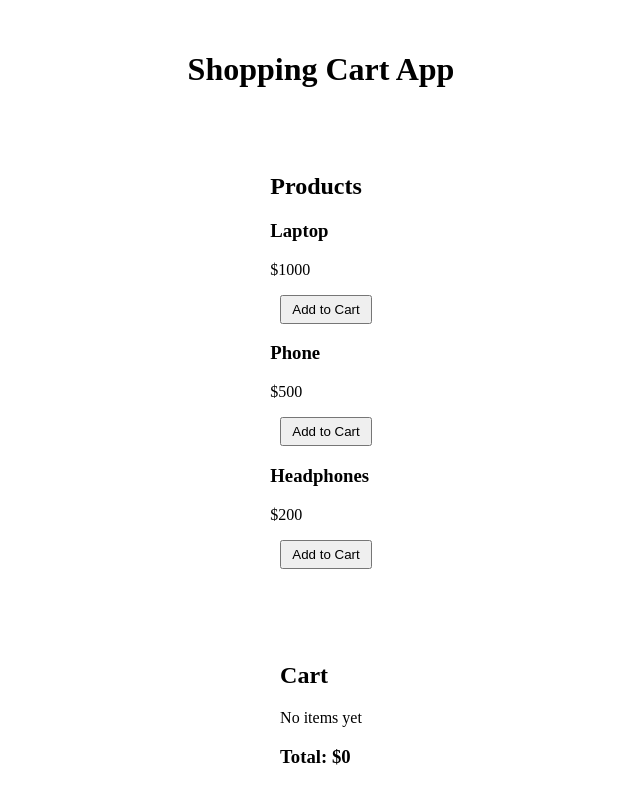
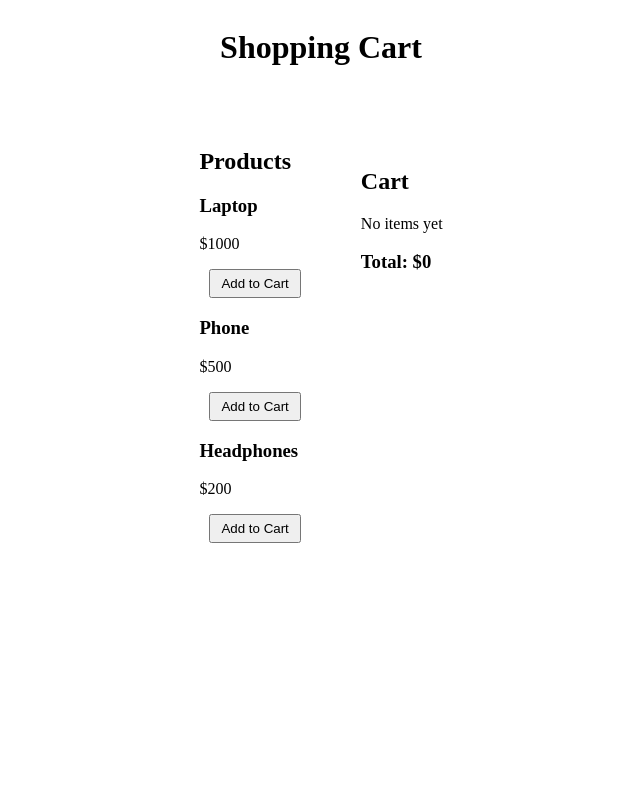
Before and after one commit to friscocode99/shopping-cart-app, a React (Vite) app: page / in a window 1280 px wide. Shown: the top 802 px of the page, without its empty margins (319-959 px from the left). Built offline with nearby package versions, Linux system fonts and the light colour scheme.

Commit message:
Seventh Commit

```diff
--- a/src/App.css
+++ b/src/App.css
@@ -1,8 +1,15 @@
 .app {
-  height: 100vh;
-  display: grid;
-  place-items: center;
+  display: flex;
+  flex-direction: column;
+  align-items: center;
+  gap: 40px;
 }
+
+.content {
+  display: flex;
+  gap: 60px;
+}
+
 
 
 
--- a/src/App.jsx
+++ b/src/App.jsx
@@ -7,10 +7,14 @@ function App() {
   return (
     <CartProvider>
       <div className="app">
-        <h1>Shopping Cart App</h1>
-        <ProductList />
-        <Cart />
-      </div>
+  <h1>Shopping Cart</h1>
+
+  <div className="content">
+    <ProductList />
+    <Cart />
+  </div>
+</div>
+
     </CartProvider>
   );
 }
```
Also changed, not shown: 1 other file (tests, documents, lock files or other folders).
